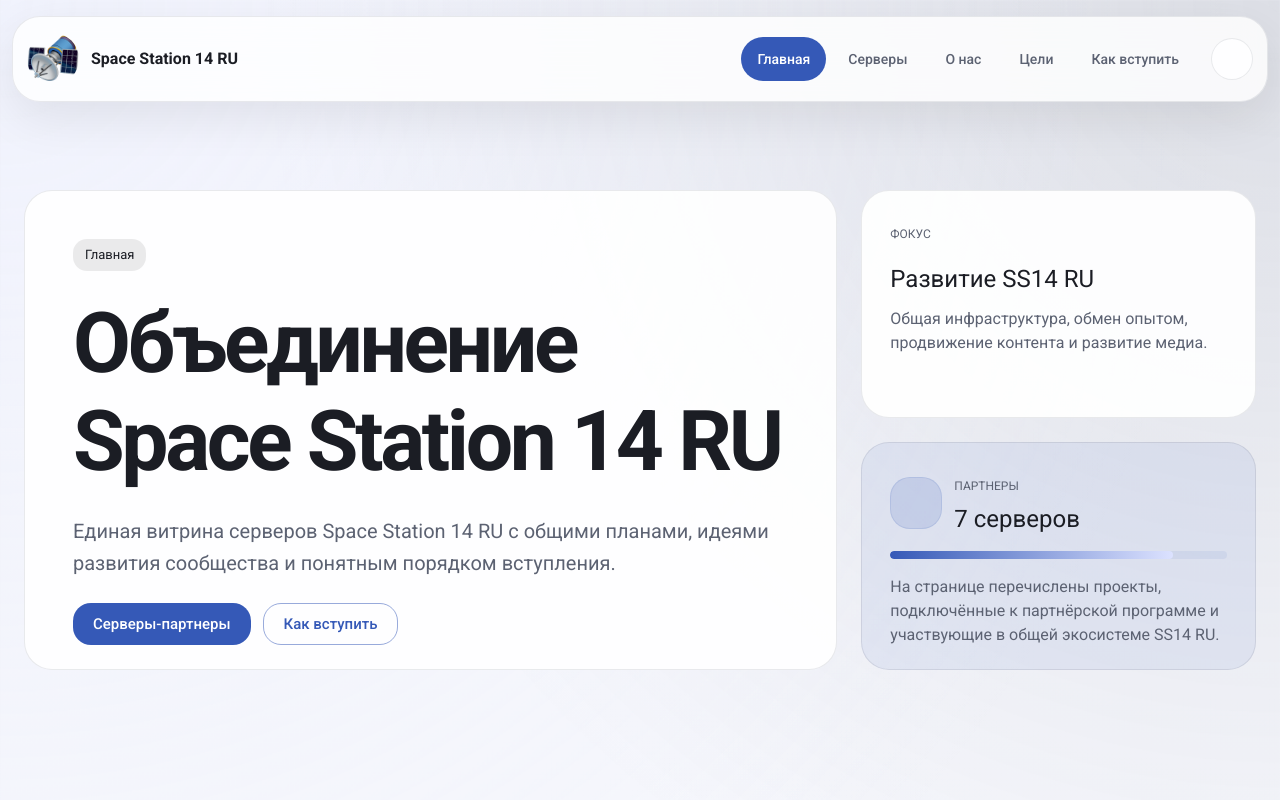
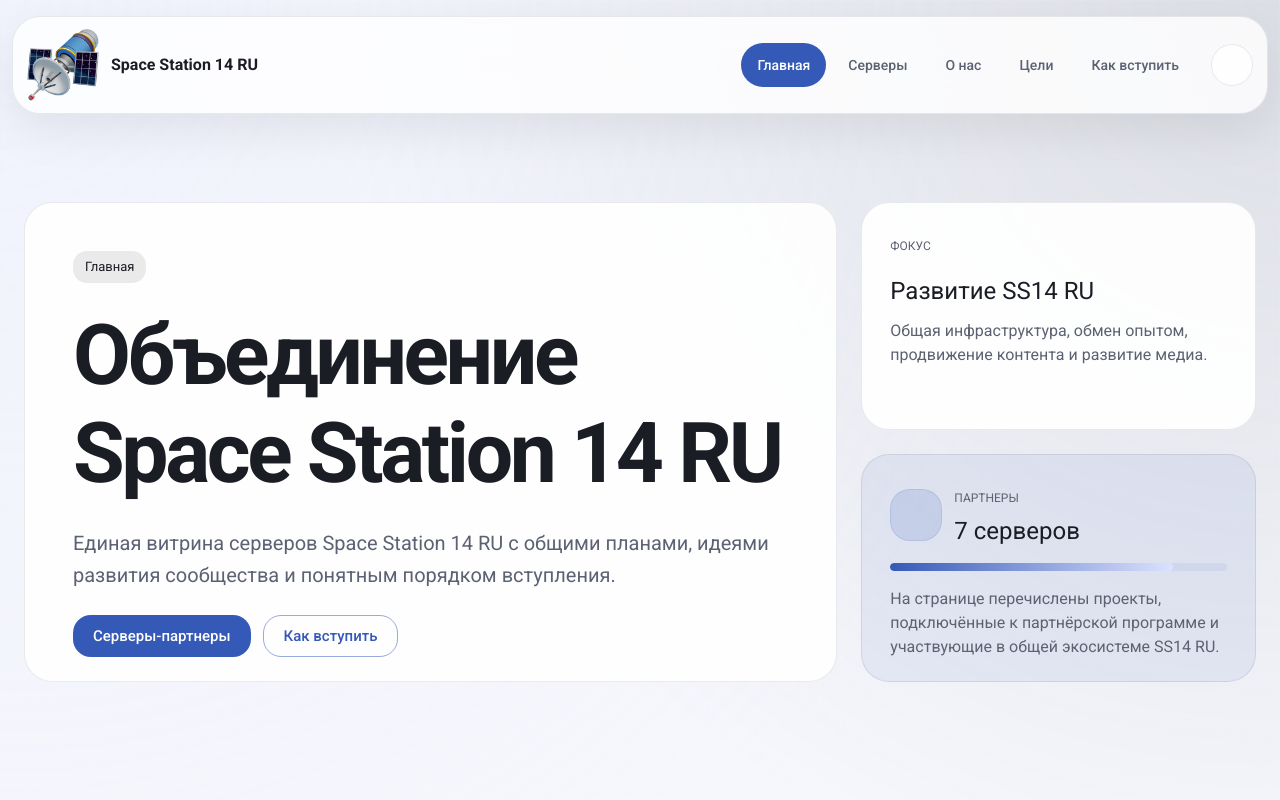
Before and after one commit to ss14-art/ss14-ru-web, a React (Vite) app: page / in a window 1280 px wide. Shown: the top 800 px of the page. Built offline with nearby package versions, Linux system fonts and the light colour scheme; some icons are missing.

Commit message:
Refine layout and header logo

```diff
--- a/src/App.jsx
+++ b/src/App.jsx
@@ -262,6 +262,8 @@ export default function App() {
     <Box
       sx={{
         minHeight: "100vh",
+        display: "flex",
+        flexDirection: "column",
         background: `
           radial-gradient(circle at top left, ${alpha(theme.palette.primary.light, 0.22)}, transparent 24%),
           radial-gradient(circle at top right, ${alpha(theme.palette.secondary.main, 0.16)}, transparent 20%),
@@ -308,13 +310,11 @@ export default function App() {
           >
             <Box
               sx={{
-                width: { xs: 44, md: 52 },
-                height: { xs: 44, md: 52 },
-                borderRadius: "28px",
+                width: { xs: 56, md: 72 },
+                height: { xs: 56, md: 72 },
                 display: "grid",
                 placeItems: "center",
                 flexShrink: 0,
-                overflow: "hidden",
               }}
             >
               <Box
@@ -394,7 +394,11 @@ export default function App() {
       <Container
         maxWidth="xl"
         sx={{
-          py: { xs: 2, md: 5 },
+          flexGrow: 1,
+          display: "flex",
+          flexDirection: "column",
+          pt: { xs: 2, md: 5 },
+          pb: { xs: 2, md: 0 },
           mt: { xs: 0, md: 0 },
         }}
       >
@@ -532,7 +536,7 @@ export default function App() {
         >
           <Grid container spacing={2.5}>
             {servers.map((server) => (
-              <Grid key={server.name} size={{ xs: 12, xl: 6 }}>
+              <Grid key={server.name} size={{ xs: 12, lg: 6 }}>
                 <Card
                   elevation={0}
                   sx={{
@@ -705,7 +709,7 @@ export default function App() {
           sx={{
             pt: { xs: 4, md: 5 },
             pb: 0,
-            mt: { xs: 1, md: 2 },
+            mt: { xs: 1, md: "auto" },
           }}
         >
           <Card
@@ -728,17 +732,17 @@ export default function App() {
                     Space Station 14 RU
                   </Typography>
                   <Typography variant="body1" color="text.secondary" sx={{ maxWidth: 520 }}>
-                    Сайт с информацией о партнёрских серверах, планах, идеях и вступлении в
-                    программу.
+                    Площадка с актуальной информацией о партнёрских серверах, целях программы и
+                    порядке вступления.
                   </Typography>
                 </Box>
                 <Typography
-                  variant="body1"
+                  variant="body2"
                   color="text.secondary"
-                  sx={{ maxWidth: { xs: "100%", lg: 620 } }}
+                  sx={{ maxWidth: { xs: "100%", lg: 540 }, opacity: 0.78 }}
                 >
-                  Сайт никак не связан со Space Wizard Federation и официальными разработчиками
-                  Space Station 14 Space Wizard{" "}
+                  Неофициальный сайт сообщества. Не связан с Space Wizard Federation.
+                  Официальный сайт Space Station 14:{" "}
                   <Link href="https://spacestation14.io" target="_blank" rel="noreferrer" underline="hover">
                     spacestation14.io
                   </Link>
```
